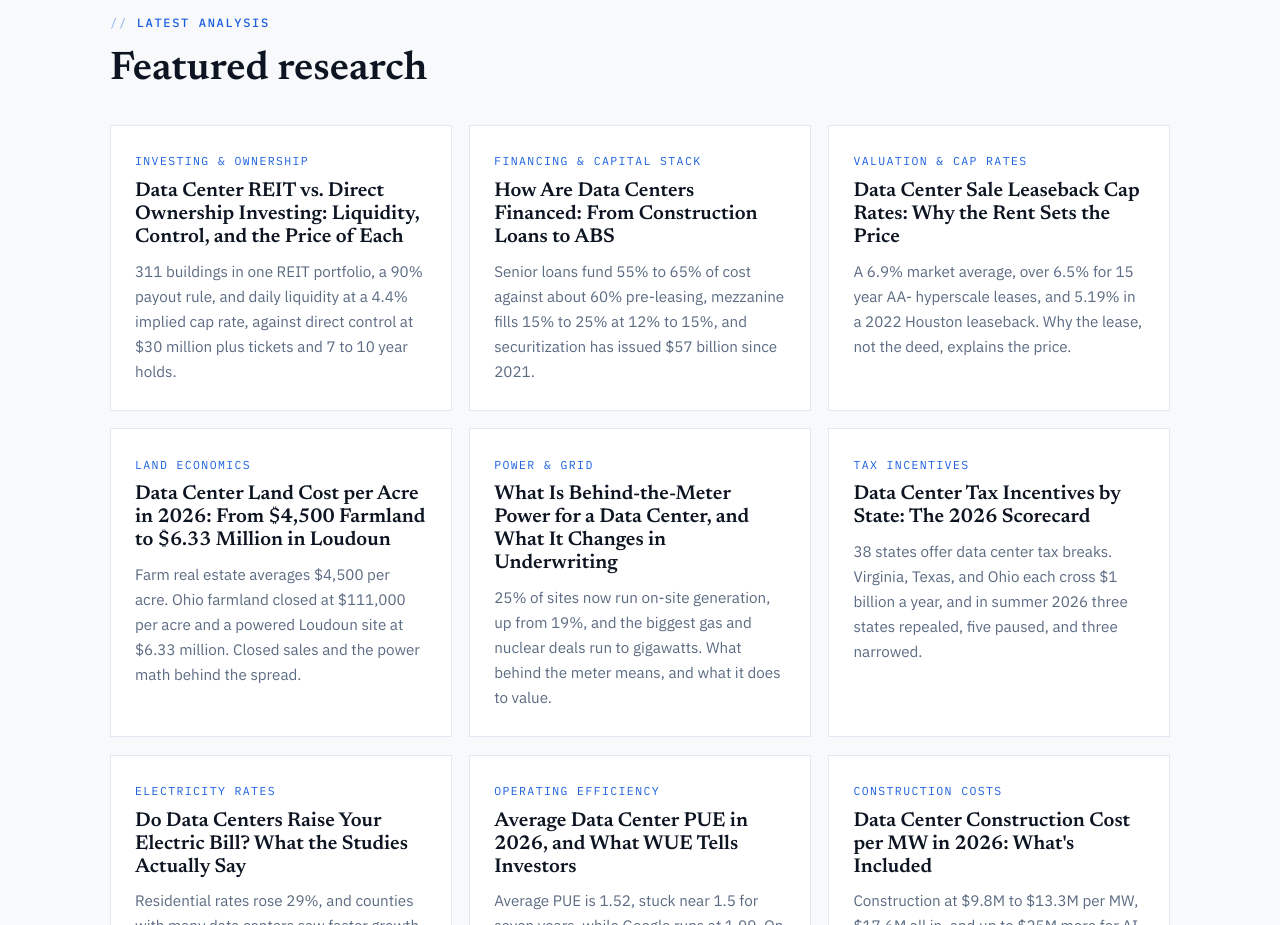
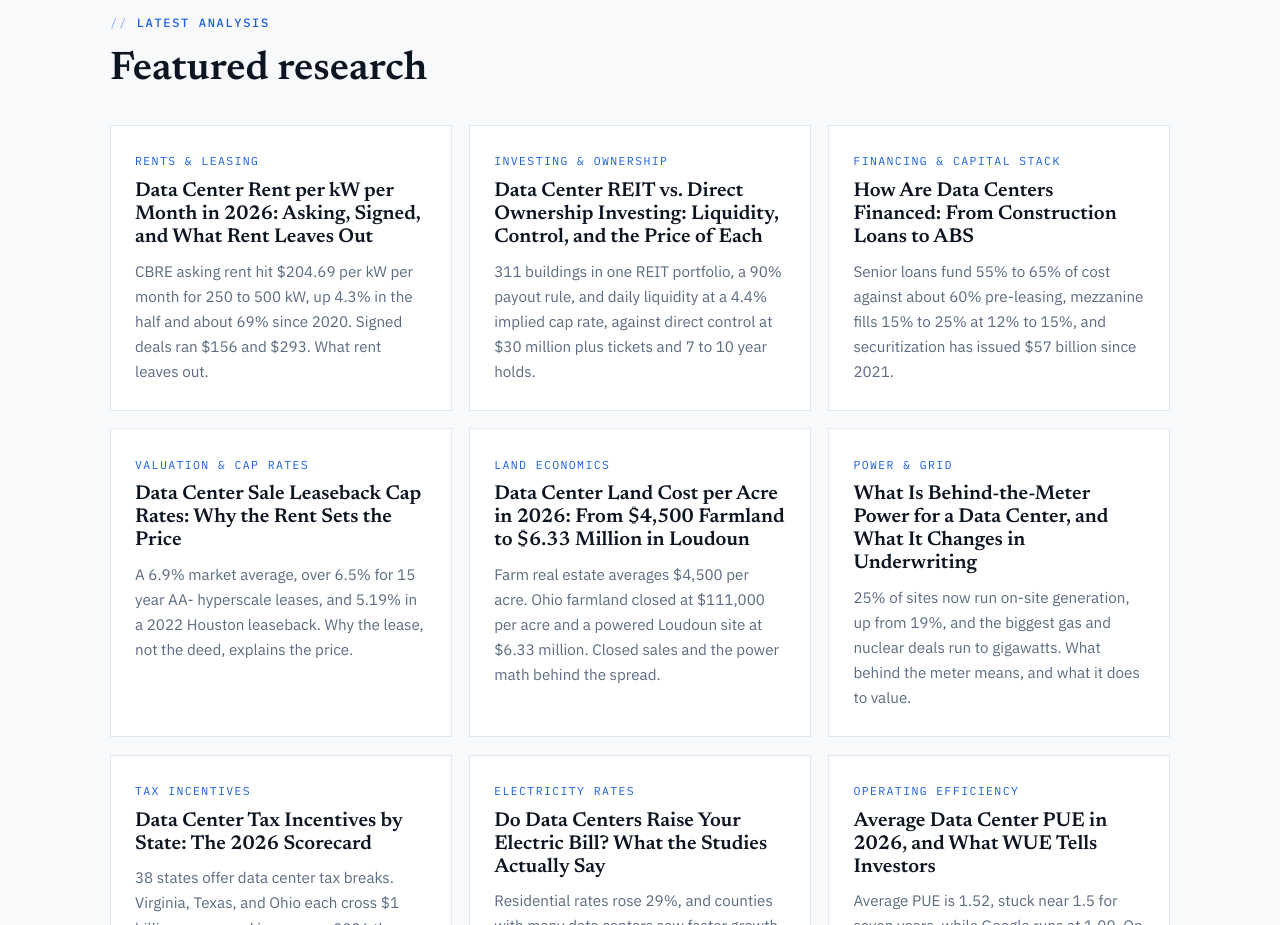
Before and after one commit to HannahM87780/realestatedatacenter, a plain HTML site: page index.html in a window 1280 px wide. Shown: the part 2540-3465 px from the top of the page. Drawn offline with Linux system fonts and the light colour scheme.

Commit message:
Update homepage index.html: add data center rent per kW per month 2026 article as first featured card

```diff
--- a/index.html
+++ b/index.html
@@ -204,17 +204,23 @@
       <p class="eyebrow">Latest analysis</p>
       <h2>Featured research</h2>
       <div class="article-grid">
-                <article class="article-card">
+        <article class="article-card">
+          <p class="article-kicker">Rents &amp; Leasing</p>
+          <h3><a href="/articles/data-center-rent-per-kw-per-month-2026/">Data Center Rent per kW per Month in 2026: Asking, Signed, and What Rent Leaves Out</a></h3>
+          <p>CBRE asking rent hit $204.69 per kW per month for 250 to 500 kW, up 4.3% in the half and about 69% since 2020. Signed deals ran $156 and $293. What rent leaves out.</p>
+        </article>
+
+        <article class="article-card">
           <p class="article-kicker">Investing &amp; Ownership</p>
           <h3><a href="/articles/data-center-reit-vs-direct-ownership/">Data Center REIT vs. Direct Ownership Investing: Liquidity, Control, and the Price of Each</a></h3>
           <p>311 buildings in one REIT portfolio, a 90% payout rule, and daily liquidity at a 4.4% implied cap rate, against direct control at $30 million plus tickets and 7 to 10 year holds.</p>
         </article>
         <article class="article-card">
-            <p class="article-kicker">Financing &amp; Capital Stack</p>
+          <p class="article-kicker">Financing &amp; Capital Stack</p>
           <h3><a href="/articles/how-are-data-centers-financed/">How Are Data Centers Financed: From Construction Loans to ABS</a></h3>
           <p>Senior loans fund 55% to 65% of cost against about 60% pre-leasing, mezzanine fills 15% to 25% at 12% to 15%, and securitization has issued $57 billion since 2021.</p>
         </article>
-          <article class="article-card">
+        <article class="article-card">
           <p class="article-kicker">Valuation &amp; Cap Rates</p>
           <h3><a href="/articles/data-center-sale-leaseback-cap-rates/">Data Center Sale Leaseback Cap Rates: Why the Rent Sets the Price</a></h3>
           <p>A 6.9% market average, over 6.5% for 15 year AA- hyperscale leases, and 5.19% in a 2022 Houston leaseback. Why the lease, not the deed, explains the price.</p>
```
